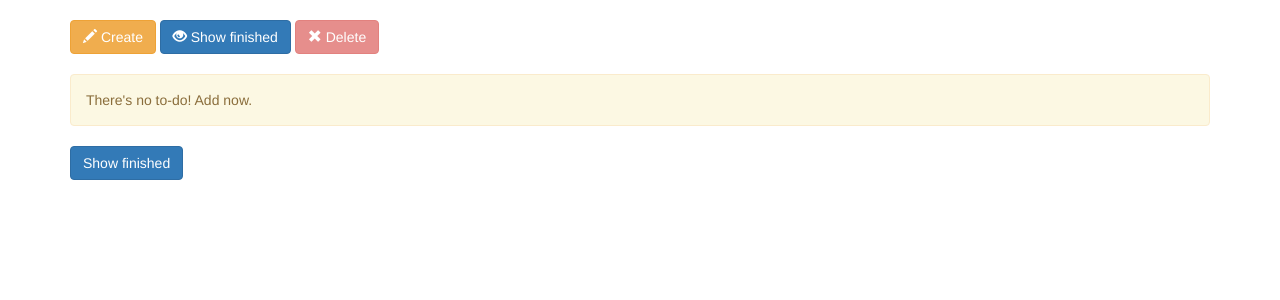
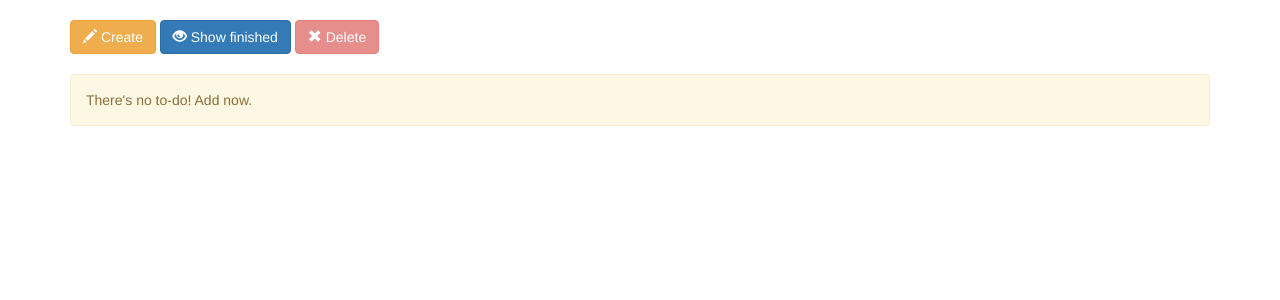
Before and after one commit to john26blue/to-do-django, a Django app: page / in a window 1280 px wide. Shown: the part 82-382 px from the top of the page. Run offline with Django 3.2, Linux system fonts and the light colour scheme; the visitor is signed in with stand-in values (Sample User, id 1); data that the repository does not hold is empty; some libraries are stand-ins or nearby versions.

Commit message:
Remove redundant show finished button

```diff
--- a/apps/templates/apps/todo_list.html
+++ b/apps/templates/apps/todo_list.html
@@ -56,7 +56,4 @@
             There's no to-do! Add now.
         </div>
     {% endif %}
-    <button type="button" class="btn btn-primary" id="showFinished" data-toggle="button" aria-pressed="false" autocomplete="off">
-        Show finished
-    </button>
 {% endblock %}
```
